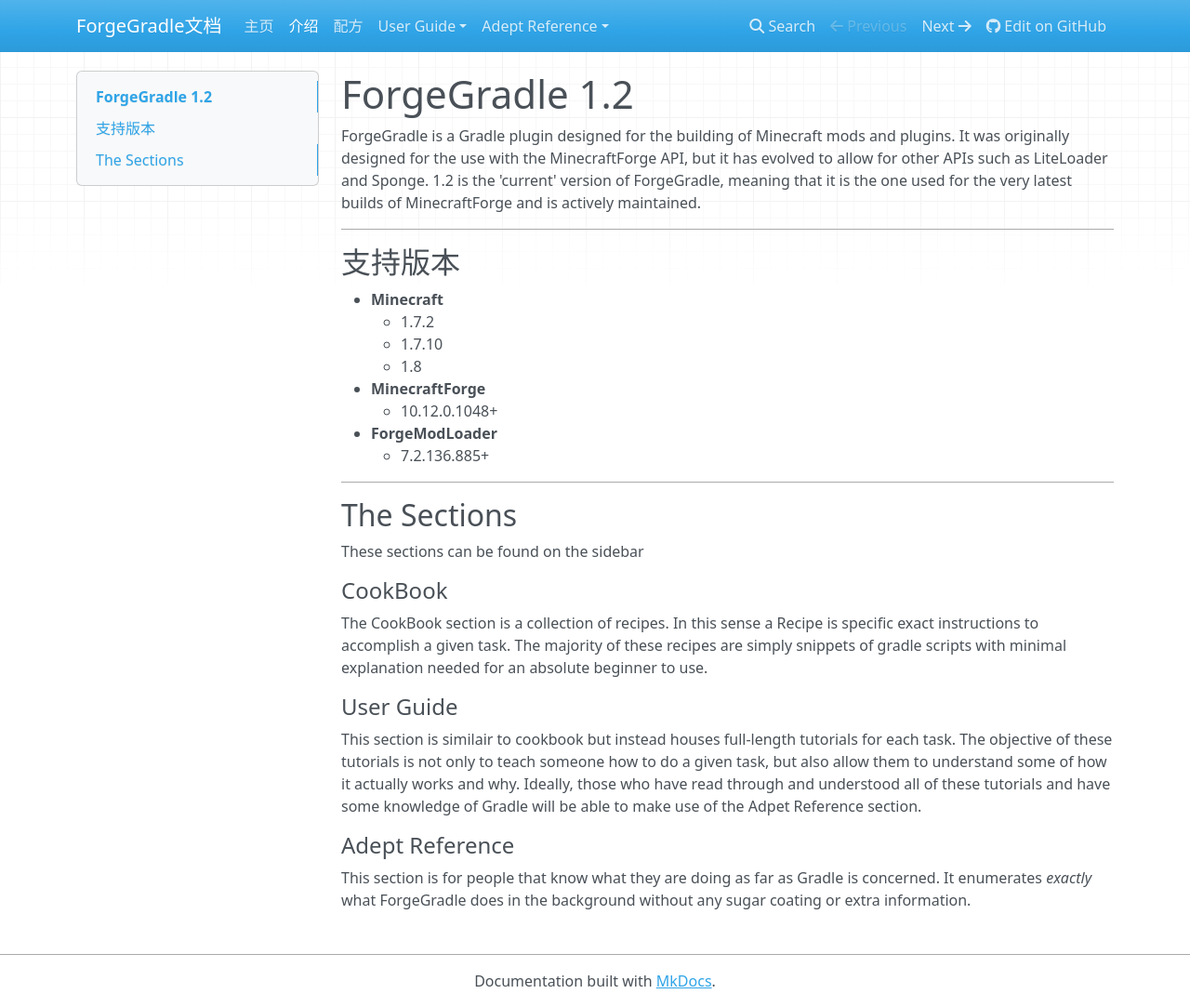
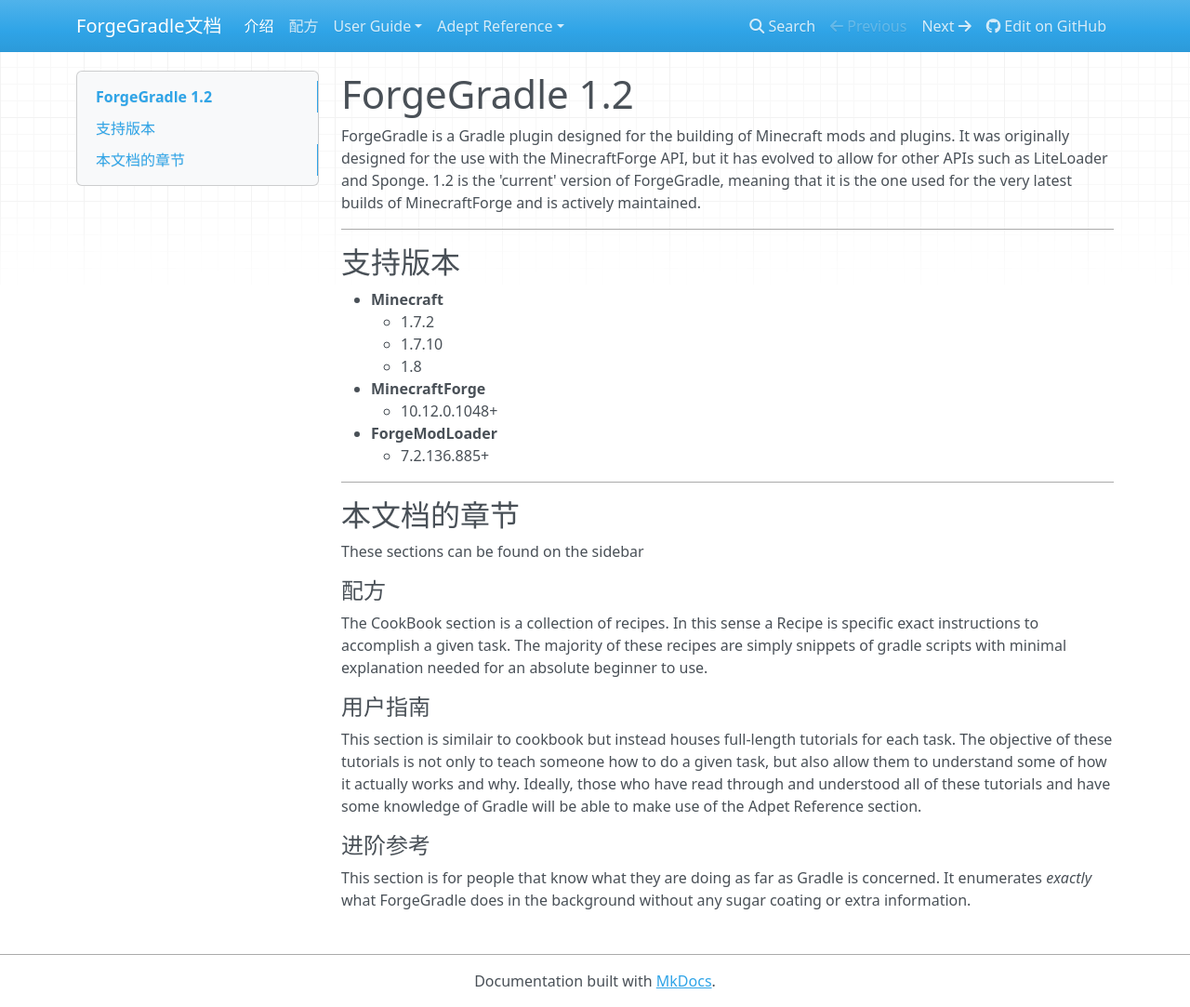
Before and after one commit to Krasjet/ForgeGradle-Documentation-CN, an MkDocs documentation site: the page built from docs/index.md, in a window 1280 px wide and 1083 px high. Shown: the whole window at 93% size. Built offline with MkDocs 1.6.1, drawn with Linux system fonts in a browser that asks for light colours; nearby versions of some CDN libraries; old or Windows-style settings are respelled for this version of MkDocs.

Commit message:
I give up! remove the README

```diff
--- a/docs/index.md
+++ b/docs/index.md
@@ -16,14 +16,14 @@ ForgeGradle is a Gradle plugin designed for the building of Minecraft mods and p
 
 ---
 
-## The Sections
+## 本文档的章节
 These sections can be found on the sidebar
 
-#### CookBook
+#### 配方
 The CookBook section is a collection of recipes. In this sense a Recipe is specific exact instructions to accomplish a given task. The majority of these recipes are simply snippets of gradle scripts with minimal explanation needed for an absolute beginner to use.
 
-#### User Guide
+#### 用户指南
 This section is similair to cookbook but instead houses full-length tutorials for each task. The objective of these tutorials is not only to teach someone how to do a given task, but also allow them to understand some of how it actually works and why. Ideally, those who have read through and understood all of these tutorials and have some knowledge of Gradle will be able to make use of the Adpet Reference section.
 
-#### Adept Reference
+#### 进阶参考
 This section is for people that know what they are doing as far as Gradle is concerned. It enumerates *exactly* what ForgeGradle does in the background without any sugar coating or extra information.
--- a/mkdocs.yml
+++ b/mkdocs.yml
@@ -5,7 +5,6 @@ site_description: The Chinese translation of ForgeGradle Documentation
 repo_url: https://github.com/Meow-J/ForgeGradle-Documentation-CN
 
 pages:
-- ['../README.md', '主页']
 - ['index.md', '介绍']
 - ['cookbook.md', '配方']
 - ['user-guide/shading.md', 'User Guide', '包含外部库到Jar中(Shading)']
```
